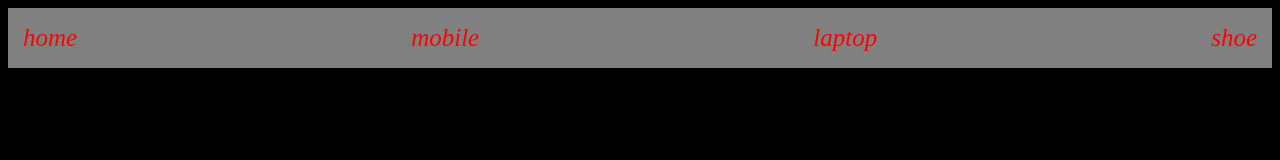
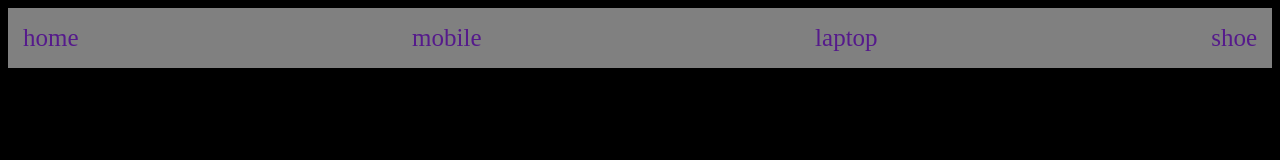
Before and after one commit to ariyanhossain333/Navbar, a plain HTML site: page index.html in a window 1280 px wide. Drawn offline with Linux system fonts and the light colour scheme.

Commit message:
no changes

```diff
--- a/style.css
+++ b/style.css
@@ -14,6 +14,4 @@ div{
 a{
 text-decoration: none;
 font-size: 25px;
-font-style: italic;
-color: red;
 }
```
